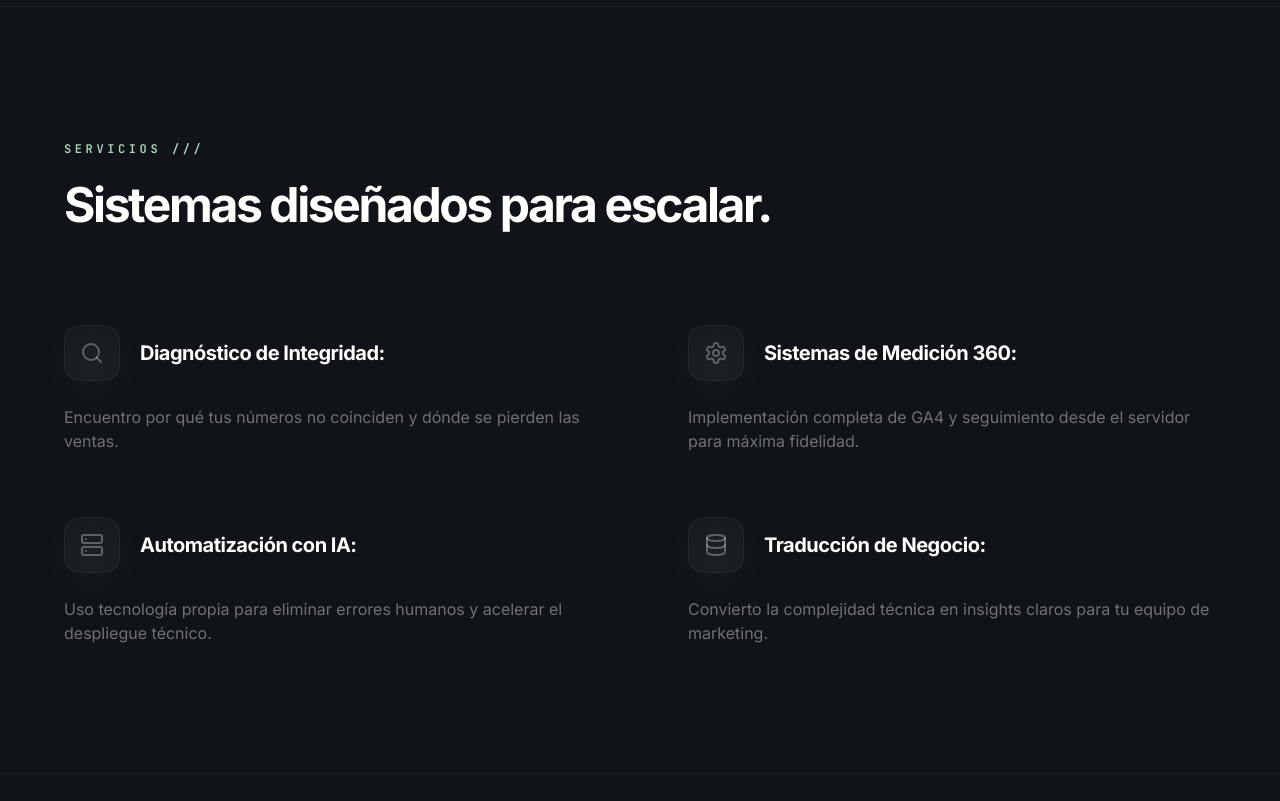
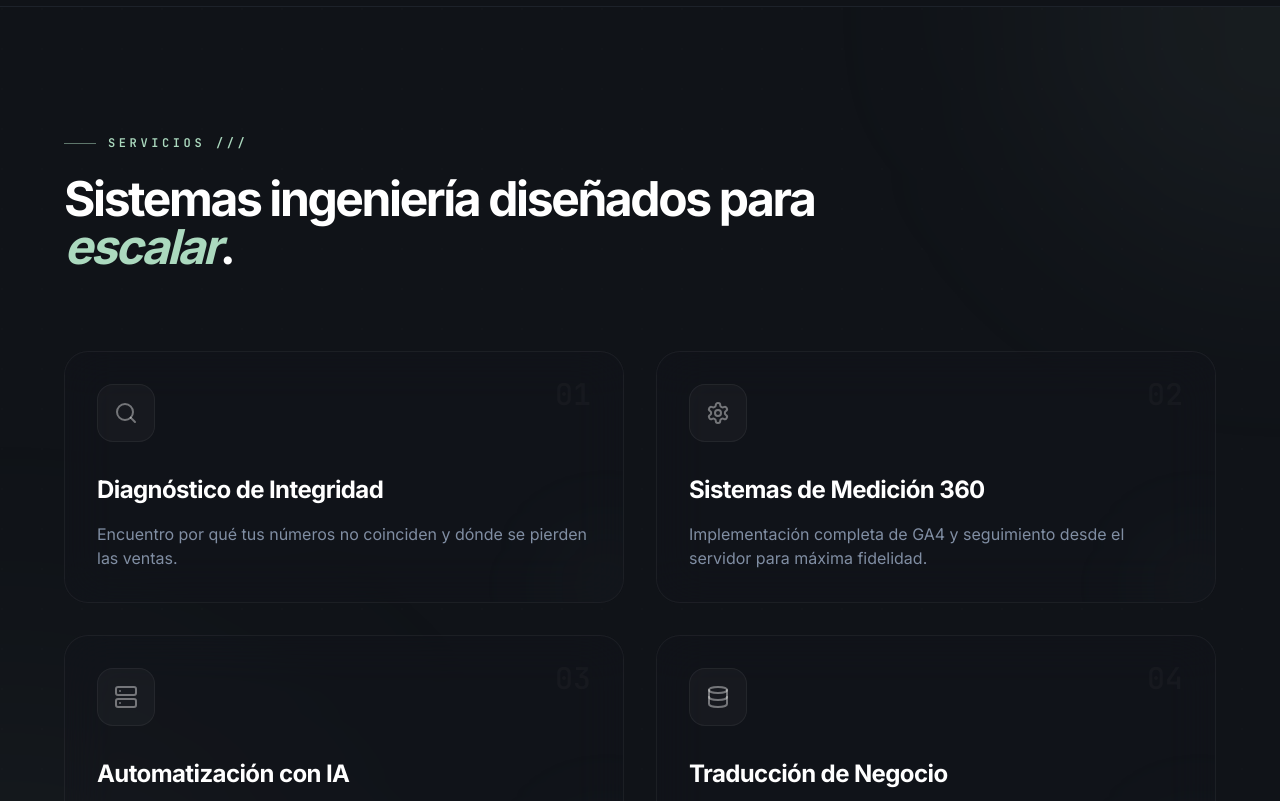
Before and after one commit to spelucin/spelucin.com, a Next.js app: page / in a window 1280 px wide. Shown: the part 1440-2241 px from the top of the page. Built offline with nearby package versions, Linux system fonts and the light colour scheme.

Commit message:
refactor: update project documentation and enhance SolutionGrid UI with new styling and step indicators

```diff
--- a/src/components/landing/SolutionGrid.tsx
+++ b/src/components/landing/SolutionGrid.tsx
@@ -6,48 +6,61 @@ import { Search, Settings, Server, Database } from 'lucide-react';
 const solutions = [
   {
     icon: Search,
-    title: 'Diagnóstico de Integridad:',
+    title: 'Diagnóstico de Integridad',
     description: 'Encuentro por qué tus números no coinciden y dónde se pierden las ventas.',
+    step: '01'
   },
   {
     icon: Settings,
-    title: 'Sistemas de Medición 360:',
+    title: 'Sistemas de Medición 360',
     description: 'Implementación completa de GA4 y seguimiento desde el servidor para máxima fidelidad.',
+    step: '02'
   },
   {
     icon: Server,
-    title: 'Automatización con IA:',
+    title: 'Automatización con IA',
     description: 'Uso tecnología propia para eliminar errores humanos y acelerar el despliegue técnico.',
+    step: '03'
   },
   {
     icon: Database,
-    title: 'Traducción de Negocio:',
+    title: 'Traducción de Negocio',
     description: 'Convierto la complejidad técnica en insights claros para tu equipo de marketing.',
+    step: '04'
   },
 ];
 
 export default function SolutionGrid() {
   return (
-    <section id="soluciones" className="py-24 sm:py-32 px-6 sm:px-12 border-t border-border bg-background">
-      <div className="max-w-6xl mx-auto">
+    <section id="soluciones" className="relative py-24 sm:py-32 px-6 sm:px-12 border-t border-border bg-background overflow-hidden">
+      {/* Background Texture Accents */}
+      <div className="absolute inset-0 z-0 opacity-20 pointer-events-none"
+           style={{ backgroundImage: 'radial-gradient(circle at 2px 2px, rgba(255,255,255,0.05) 1px, transparent 0)', backgroundSize: '40px 40px' }} />
+      <div className="absolute top-0 right-0 w-[500px] h-[500px] bg-primary/5 blur-[120px] rounded-full -translate-y-1/2 translate-x-1/2" />
+      <div className="absolute bottom-0 left-0 w-[600px] h-[600px] bg-primary/5 blur-[150px] rounded-full translate-y-1/2 -translate-x-1/2" />
+
+      <div className="relative z-10 max-w-6xl mx-auto">
         {/* Bloque de encabezado editorial */}
         <motion.div
-          initial={{ opacity: 0, x: -20 }}
-          whileInView={{ opacity: 1, x: 0 }}
+          initial={{ opacity: 0, y: 20 }}
+          whileInView={{ opacity: 1, y: 0 }}
           viewport={{ once: true }}
-          transition={{ duration: 0.7 }}
-          className="text-left mb-20 md:mb-24"
+          transition={{ duration: 0.8, ease: "easeOut" }}
+          className="text-left mb-16 md:mb-20"
         >
-          <span className="inline-block text-[10px] sm:text-xs font-mono text-primary tracking-[0.3em] uppercase font-bold mb-6">
-            servicios ///
-          </span>
-          <h2 className="font-inter font-bold text-3xl sm:text-4xl md:text-5xl text-white tracking-tighter leading-[1.05] mb-8 max-w-4xl">
-            Sistemas diseñados para escalar.
+          <div className="flex items-center gap-3 mb-6">
+            <div className="w-8 h-[1px] bg-primary/50" />
+            <span className="text-[10px] sm:text-xs font-mono text-primary tracking-[0.3em] uppercase font-bold">
+              servicios ///
+            </span>
+          </div>
+          <h2 className="font-inter font-bold text-3xl sm:text-4xl md:text-5xl text-white tracking-tighter leading-[1.05] mb-8 max-w-3xl">
+            Sistemas ingeniería diseñados para <span className="text-primary italic">escalar</span>.
           </h2>
         </motion.div>
 
-        {/* Layout de cuadrícula dinámica (2 columnas por fila) */}
-        <div className="grid lg:grid-cols-2 gap-y-16 gap-x-12 lg:gap-x-24">
+        {/* Layout de cuadrícula dinámica */}
+        <div className="grid md:grid-cols-2 gap-6 md:gap-8">
           {solutions.map((item, i) => (
             <motion.div
               key={item.title}
@@ -55,25 +68,39 @@ export default function SolutionGrid() {
               whileInView={{ opacity: 1, y: 0 }}
               viewport={{ once: true }}
               transition={{ duration: 0.5, delay: i * 0.1 }}
-              className="group flex flex-col items-start"
+              className="group relative"
             >
-              {/* Par de Icono + Título Horizontal */}
-              <div className="flex items-center gap-5 mb-6">
-                <div className="relative w-14 h-14 rounded-2xl bg-white/[0.03] border border-white/5 flex items-center justify-center transition-all duration-500 shadow-inner group-hover:border-primary/40 group-hover:bg-primary/5">
-                  {/* Branding Glow Below Icon */}
-                  <div className="absolute -bottom-1 left-1/2 -translate-x-1/2 w-10 h-10 bg-primary/20 blur-xl rounded-full opacity-50 group-hover:opacity-100 group-hover:bg-primary/30 transition-all duration-500" />
+              {/* Card Container */}
+              <div className="relative h-full p-8 rounded-3xl bg-card/20 backdrop-blur-xl border border-white/5 overflow-hidden transition-all duration-500 group-hover:border-primary/30 group-hover:bg-card/40 group-hover:shadow-[0_0_40px_rgba(var(--primary),0.05)]">
 
-                  <item.icon className="relative z-10 w-6 h-6 text-white/30 group-hover:text-primary transition-all duration-500 group-hover:scale-110" />
+                {/* Background Accent Shimmer */}
+                <div className="absolute top-0 left-0 w-full h-[1px] bg-gradient-to-r from-transparent via-white/10 to-transparent translate-x-[-100%] group-hover:translate-x-[100%] transition-transform duration-1000 ease-in-out" />
+
+                {/* Step Number Badge */}
+                <div className="absolute top-6 right-8 font-mono text-3xl font-black text-white/[0.03] group-hover:text-primary/10 transition-colors duration-500">
+                   {item.step}
                 </div>
-                <h3 className="font-inter font-bold text-lg sm:text-xl text-white tracking-tight leading-tight group-hover:text-primary/90 transition-colors">
-                  {item.title}
-                </h3>
+
+                <div className="flex flex-col h-full">
+                  {/* Icon Area */}
+                  <div className="mb-8 p-4 w-fit rounded-2xl bg-white/[0.03] border border-white/5 transition-all duration-500 group-hover:border-primary/40 group-hover:bg-primary/5">
+                    <item.icon className="w-6 h-6 text-white/40 group-hover:text-primary transition-all duration-500 group-hover:scale-110" />
+                  </div>
+
+                  {/* Text Content */}
+                  <div className="space-y-4">
+                    <h3 className="font-inter font-bold text-xl sm:text-2xl text-white tracking-tight group-hover:text-primary/90 transition-colors">
+                      {item.title}
+                    </h3>
+                    <p className="text-sm sm:text-base text-muted-foreground leading-relaxed font-inter group-hover:text-foreground/80 transition-colors">
+                      {item.description}
+                    </p>
+                  </div>
+                </div>
+
+                {/* Corner Gradient Glow */}
+                <div className="absolute -bottom-8 -right-8 w-24 h-24 bg-primary/5 blur-[50px] rounded-full group-hover:bg-primary/20 transition-all duration-700" />
               </div>
-
-              {/* Descripción enfocada en palabras clave */}
-              <p className="text-sm sm:text-base text-white/40 leading-relaxed font-inter group-hover:text-white/60 transition-colors max-w-xl">
-                {item.description}
-              </p>
             </motion.div>
           ))}
         </div>
```
Also changed, not shown: 2 other files (tests, documents, lock files or other folders).
